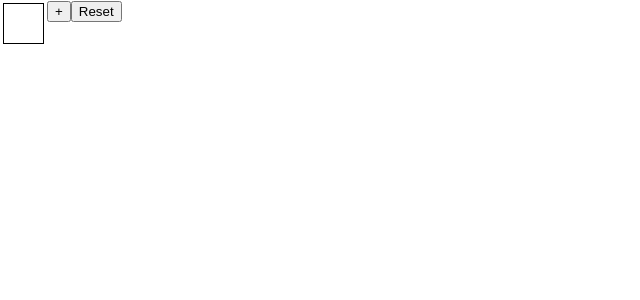
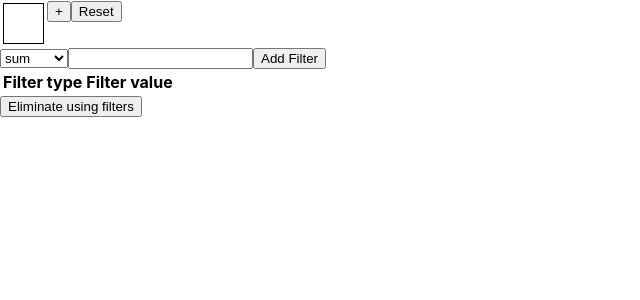
Before and after one commit to ivytingli/sukano-helper, a React (Create React App) app: page / in a window 1280 px wide. Shown: the top 300 px of the page, without its empty margins (0-640 px from the left). Built offline with nearby package versions, Linux system fonts and the light colour scheme.

Commit message:
Added filter management

```diff
--- /dev/null
+++ b/src/components/filterInput.js
@@ -0,0 +1,20 @@
+import React from "react";
+
+const FilterInput = props => {
+  return (
+    <div>
+      <select onChange={props.handleFilterType} value={props.currFilterType}>
+        <option value="sum">sum</option>
+        <option value="number">number</option>
+      </select>
+      <input
+        type="number"
+        value={props.currFilterValue}
+        onChange={props.handleFilterValue}
+      />
+      <button onClick={props.handleAddFilter}>Add Filter</button>
+    </div>
+  );
+};
+
+export default FilterInput;
--- /dev/null
+++ b/src/components/filterTable.js
@@ -0,0 +1,31 @@
+import React from "react";
+
+const FilterTable = props => {
+  return (
+    <div>
+      <table>
+        <tr>
+          <th>Filter type</th>
+          <th>Filter value</th>
+          <th />
+        </tr>
+        <tbody>
+          {props.filters.map((filter, ind) => {
+            return (
+              <tr key={ind}>
+                <td>{filter[0]}</td>
+                <td>{filter[1]}</td>
+                <td>
+                  <button onClick={e => props.handleDelete(e, ind)}>x</button>
+                </td>
+              </tr>
+            );
+          })}
+        </tbody>
+      </table>
+      <button>Eliminate using filters</button>
+    </div>
+  );
+};
+
+export default FilterTable;
--- a/src/components/inputRows.js
+++ b/src/components/inputRows.js
@@ -1,6 +1,8 @@
 import React from "react";
 import InputBox from "./inputBox";
 import Output from "./output";
+import FilterInput from "./filterInput";
+import FilterTable from "./filterTable";
 
 class InputRows extends React.Component {
   constructor(props) {
@@ -8,9 +10,33 @@ class InputRows extends React.Component {
 
     this.state = {
       candidates: [[]],
-      results: [[]]
+      results: [[]],
+      filters: [],
+      currFilterType: "sum",
+      currFilterValue: ""
     };
   }
+
+  handleFilterType = e => {
+    this.setState({ currFilterType: e.target.value });
+  };
+
+  handleFilterValue = e => {
+    this.setState({ currFilterValue: Number(e.target.value) });
+  };
+
+  handleAddFilter = e => {
+    if (this.state.currFilterValue === "") {
+      return;
+    }
+    let filters = [...this.state.filters];
+    filters.push([this.state.currFilterType, this.state.currFilterValue]);
+    this.setState({
+      filters: filters,
+      currFilterType: "sum",
+      currFilterValue: ""
+    });
+  };
 
   // ex input: newResults = [[1, 3], [2, 3]], totalCand = 2, returns: [[1,2], [3]]
   updateCandidates = (newResults, totalCand) => {
@@ -95,8 +121,13 @@ class InputRows extends React.Component {
       this.state.candidates.length - 1
     );
     candidates.push([]);
-    //console.log(candidates);
     this.setState({ results, candidates });
+  };
+
+  handleRemoveFilterRow = (e, ind) => {
+    let filters = [...this.state.filters];
+    filters.splice(ind, 1);
+    this.setState({ filters });
   };
 
   render() {
@@ -117,6 +148,19 @@ class InputRows extends React.Component {
           <button onClick={this.reset}>Reset</button>
         </div>
         <div style={{ clear: "both" }}>
+          <FilterInput
+            currFilterType={this.state.currFilterType}
+            currFilterValue={this.state.currFilterValue}
+            handleFilterType={this.handleFilterType}
+            handleFilterValue={this.handleFilterValue}
+            handleAddFilter={this.handleAddFilter}
+          />
+          <FilterTable
+            filters={this.state.filters}
+            handleDelete={this.handleRemoveFilterRow}
+          />
+        </div>
+        <div style={{ clear: "both" }}>
           <Output
             results={this.state.results}
             style={{ float: "none" }}
```
Also changed, not shown: 1 other file (tests, documents, lock files or other folders).
